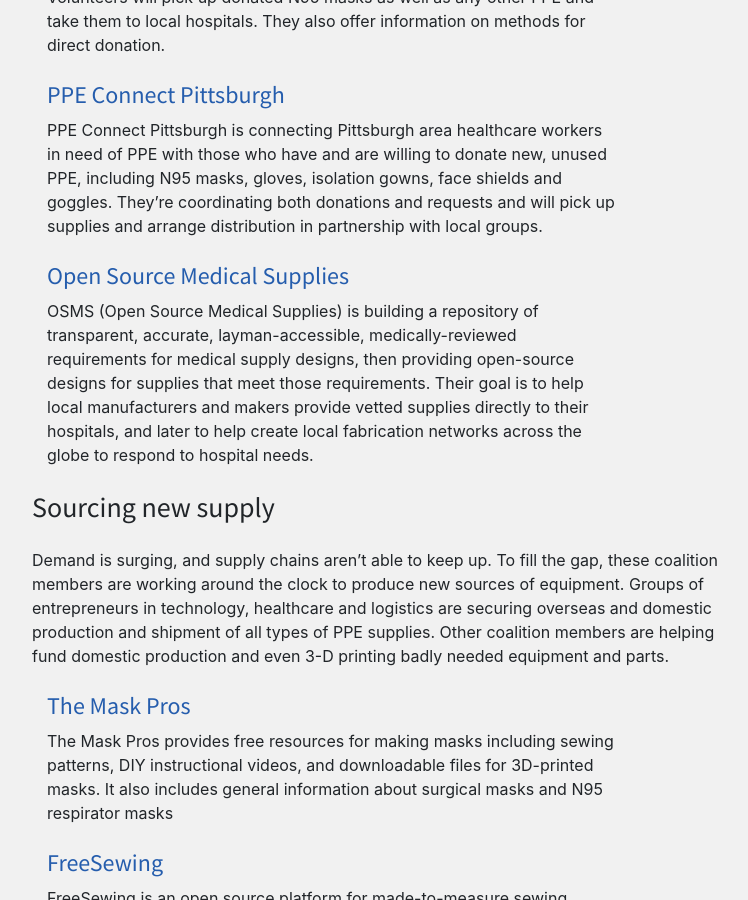
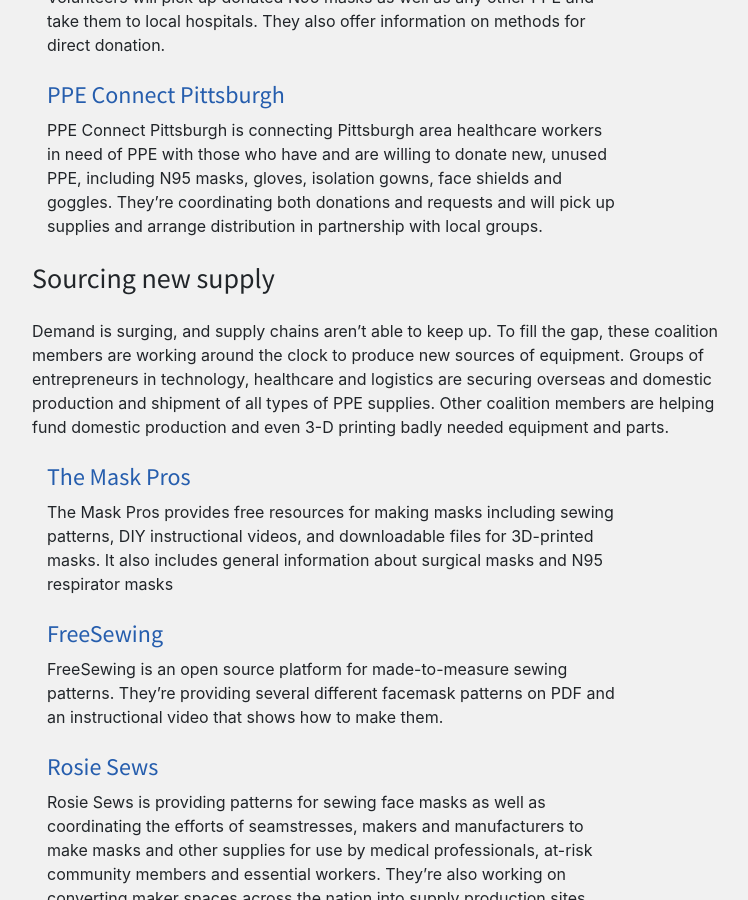
Before and after one commit to jdecaron/c19coalition, a Jekyll site: the page built from pages/index.html, in a window 1280 px wide and 900 px high, scrolled down 3575 px. Shown: the whole window, without its empty margins (248-996 px from the left). Built offline with Jekyll 4.4.1, drawn with Linux system fonts in a browser that asks for light colours.

Commit message:
Pick one category with least members

```diff
--- a/pages/index.html
+++ b/pages/index.html
@@ -178,12 +178,6 @@
           <p>The donation site is providing a form to arrange a pick-up of unused supplies, including masks, wipes,
             gowns, gloves, and ventilators, in unopened boxes or sealed packages. For unused but open supplies they’re
             partnering with the Seattle Mask Brigade for pickup.</p>-->
-
-          <h4><a href="https://opensourcemedicalsupplies.org/">Open Source Medical Supplies</a></h4>
-          <p>OSMS (Open Source Medical Supplies) is building a repository of transparent, accurate, layman-accessible,
-            medically-reviewed requirements for medical supply designs, then providing open-source designs for supplies
-            that meet those requirements. Their goal is to help local manufacturers and makers provide vetted supplies
-            directly to their hospitals, and later to help create local fabrication networks across the globe to respond to hospital needs.</p>
         </div>
 
 
```
